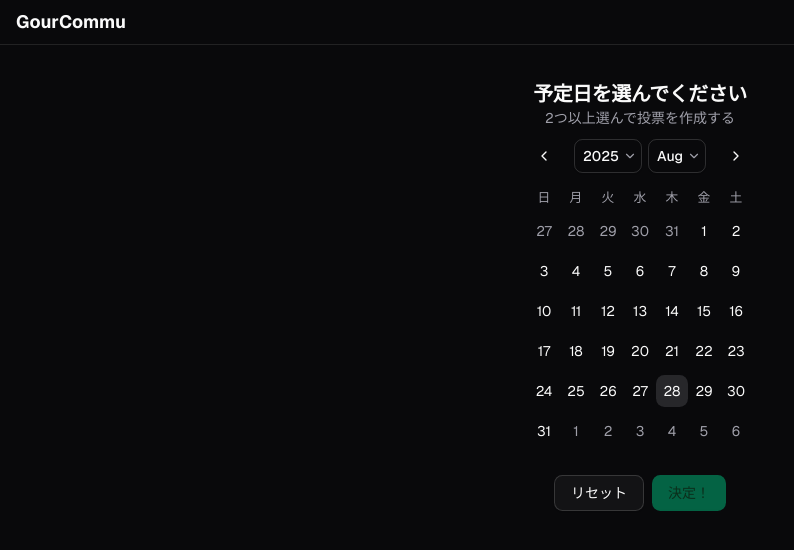
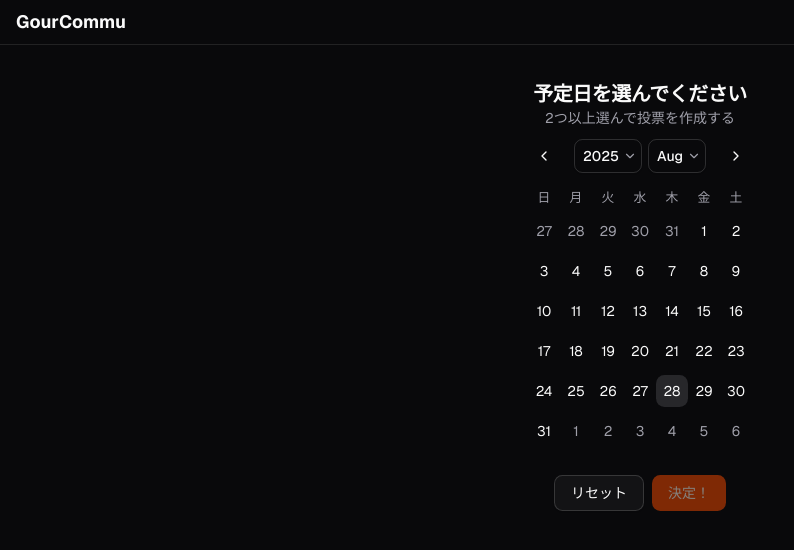
Before and after one commit to techjam-2025-team-a/GourCommu, a Next.js app: page /event/0 in a window 1280 px wide. Shown: the top 550 px of the page, without its empty margins (0-794 px from the left). Built offline with nearby package versions, Linux system fonts and the light colour scheme.

Commit message:
change: メインカラーの変更

```diff
--- a/app/globals.css
+++ b/app/globals.css
@@ -51,8 +51,8 @@
   --card-foreground: oklch(0.141 0.005 285.823);
   --popover: oklch(1 0 0);
   --popover-foreground: oklch(0.141 0.005 285.823);
-  --primary: oklch(0.723 0.219 149.579);
-  --primary-foreground: oklch(0.982 0.018 155.826);
+  --primary: oklch(0.705 0.213 47.604);
+  --primary-foreground: oklch(0.98 0.016 73.684);
   --secondary: oklch(0.967 0.001 286.375);
   --secondary-foreground: oklch(0.21 0.006 285.885);
   --muted: oklch(0.967 0.001 286.375);
@@ -62,7 +62,7 @@
   --destructive: oklch(0.577 0.245 27.325);
   --border: oklch(0.92 0.004 286.32);
   --input: oklch(0.92 0.004 286.32);
-  --ring: oklch(0.723 0.219 149.579);
+  --ring: oklch(0.705 0.213 47.604);
   --chart-1: oklch(0.646 0.222 41.116);
   --chart-2: oklch(0.6 0.118 184.704);
   --chart-3: oklch(0.398 0.07 227.392);
@@ -70,12 +70,12 @@
   --chart-5: oklch(0.769 0.188 70.08);
   --sidebar: oklch(0.985 0 0);
   --sidebar-foreground: oklch(0.141 0.005 285.823);
-  --sidebar-primary: oklch(0.723 0.219 149.579);
-  --sidebar-primary-foreground: oklch(0.982 0.018 155.826);
+  --sidebar-primary: oklch(0.705 0.213 47.604);
+  --sidebar-primary-foreground: oklch(0.98 0.016 73.684);
   --sidebar-accent: oklch(0.967 0.001 286.375);
   --sidebar-accent-foreground: oklch(0.21 0.006 285.885);
   --sidebar-border: oklch(0.92 0.004 286.32);
-  --sidebar-ring: oklch(0.723 0.219 149.579);
+  --sidebar-ring: oklch(0.705 0.213 47.604);
 }
 
 .dark {
@@ -85,8 +85,8 @@
   --card-foreground: oklch(0.985 0 0);
   --popover: oklch(0.21 0.006 285.885);
   --popover-foreground: oklch(0.985 0 0);
-  --primary: oklch(0.696 0.17 162.48);
-  --primary-foreground: oklch(0.393 0.095 152.535);
+  --primary: oklch(0.646 0.222 41.116);
+  --primary-foreground: oklch(0.98 0.016 73.684);
   --secondary: oklch(0.274 0.006 286.033);
   --secondary-foreground: oklch(0.985 0 0);
   --muted: oklch(0.274 0.006 286.033);
@@ -96,7 +96,7 @@
   --destructive: oklch(0.704 0.191 22.216);
   --border: oklch(1 0 0 / 10%);
   --input: oklch(1 0 0 / 15%);
-  --ring: oklch(0.527 0.154 150.069);
+  --ring: oklch(0.646 0.222 41.116);
   --chart-1: oklch(0.488 0.243 264.376);
   --chart-2: oklch(0.696 0.17 162.48);
   --chart-3: oklch(0.769 0.188 70.08);
@@ -104,12 +104,12 @@
   --chart-5: oklch(0.645 0.246 16.439);
   --sidebar: oklch(0.21 0.006 285.885);
   --sidebar-foreground: oklch(0.985 0 0);
-  --sidebar-primary: oklch(0.696 0.17 162.48);
-  --sidebar-primary-foreground: oklch(0.393 0.095 152.535);
+  --sidebar-primary: oklch(0.646 0.222 41.116);
+  --sidebar-primary-foreground: oklch(0.98 0.016 73.684);
   --sidebar-accent: oklch(0.274 0.006 286.033);
   --sidebar-accent-foreground: oklch(0.985 0 0);
   --sidebar-border: oklch(1 0 0 / 10%);
-  --sidebar-ring: oklch(0.527 0.154 150.069);
+  --sidebar-ring: oklch(0.646 0.222 41.116);
 }
 
 @layer base {
```
